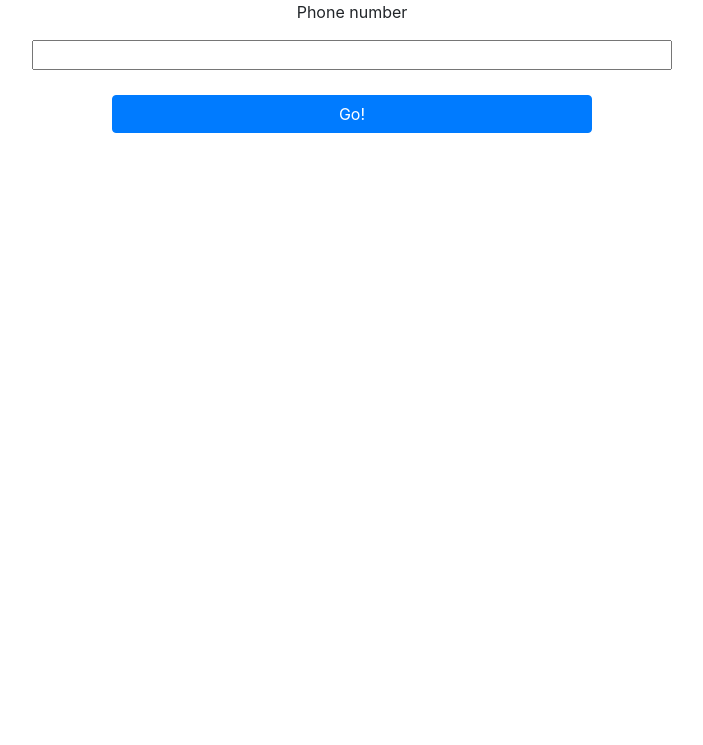
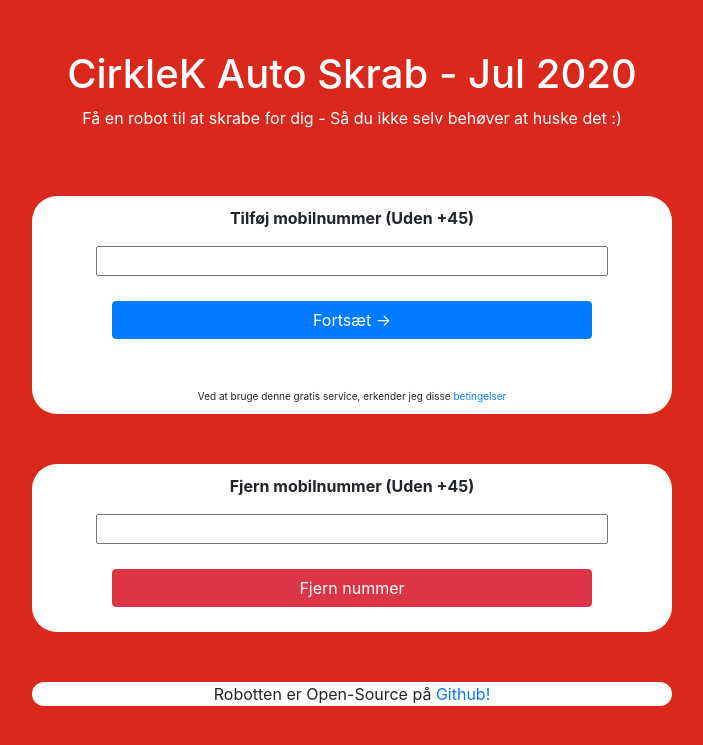
Before and after one commit to HLVM04/CircleKAutoSkrab, a Flask app: page / in a window 1280 px wide. Shown: the top 745 px of the page, without its empty margins (288-991 px from the left). Run offline with Flask 2, Linux system fonts and the light colour scheme.

Commit message:
Updated website and some code

```diff
--- a/app.py
+++ b/app.py
@@ -20,8 +20,13 @@ def do2FA():
 def addNumber():
     phone_number = request.args.get('phone')
     code = request.args.get('code')
-    scratch.addPhoneNumberWith2FACode(phone_number, code)
-    return jsonify({"test": "yes"})
+    result = scratch.addPhoneNumberWith2FACode(phone_number, code)
+    return jsonify({'Result': result})
+
+
+@app.route('/betingelser')
+def legal():
+    return render_template('legal.html')
 
 
 if __name__ == "__main__":
--- a/scratch.py
+++ b/scratch.py
@@ -16,6 +16,10 @@ headers = {
 
 
 def do2FA(phone_number):
+    if len(phone_number) != 8:
+        print("That's not a danish phone number")
+        return "Error: That's not a danish phone number"
+
     data = '{"id":"L2ZyZ2d2YXRmL3F4X2ZyZ2d2YXRmLmN1Yw==","pid":"' + phone_number + '"}'
     response = requests.post('https://skrab.circlek.one/lib/php/login/twofactor.php', headers=headers, data=data)
     print(phone_number)
@@ -28,7 +32,7 @@ def addPhoneNumberWith2FACode(phone_number, tfa_code):
     response = requests.post('https://skrab.circlek.one/lib/php/login/login.php', headers=headers, data=data)
     if 'error' in response.json():
         print('Error: ' + response.json()['error'])
-        return
+        return 'Error: ' + response.json()['error']
 
     cid = response.json()['cid']
 
@@ -49,7 +53,9 @@ def addPhoneNumberWith2FACode(phone_number, tfa_code):
             json.dump(phone_numbers, json_file)
 
         print('Success adding ' + phone_number + ' with cid ' + cid + ' to database!')
-        return 'success'
+        return 'Success'
+    else:
+        return 'Error: Failed login'
 
 
 def addPhoneNumber(phone_number):
--- a/templates/main.html
+++ b/templates/main.html
@@ -8,33 +8,82 @@
         function send2fa() {
             document.getElementById('phone').disabled = true;
             document.getElementById('tfaButton').disabled = true;
+            document.getElementById('tfaButton').innerHTML = '<span class="spinner-border spinner-border-sm" role="status" aria-hidden="true"></span>'
 
             var phone_number = document.getElementById('phone').value;
-            //$.getJSON("/2fa?phone=" + phone_number)
-
-            document.getElementById('tfaButton').style.display = "none";
-            document.getElementById('addNumberDiv').style.display = "block";
+            $.getJSON("/2fa?phone=" + phone_number, function(result) {
+                if (result == "200") {
+                    document.getElementById('tfaButton').style.display = "none";
+                    document.getElementById('addNumberDiv').style.display = "block";
+                }
+                else {
+                    alert('Det er ikke et 8-cifret nummer');
+                    location.reload();
+                }
+            });
         }
 
         function addNumber() {
             var phone_number = document.getElementById('phone').value;
-            var code = document.getElementById('2faCode').value;
+            var tfaCodeInput = document.getElementById('2faCode');
+            var tfaButton = document.getElementById('addNumberButton')
+            tfaButton.innerHTML = '<span class="spinner-border spinner-border-sm" role="status" aria-hidden="true"></span>';
+            var code = tfaCodeInput.value;
+            tfaButton.disabled = true
             $.getJSON("/addNumber?phone=" + phone_number + "&code=" + code, function(result) {
-                alert(result);
+                if (result['Result'] == "Error: invalidcode") {
+                    tfaButton.innerHTML = "Prøv igen"
+                    tfaButton.disabled = false
+                    alert('Forkert kode, prøv igen');
+                    tfaCodeInput.value = "";
+                    tfaCodeInput.focus();
+                } else {
+                    document.getElementById('addNumberButton').innerHTML = "Success!";
+                    alert('Dit nummer er nu tilføjet til robottens liste!');
+                    location.reload();
+                }
             });
         }
     </script>
+
+    <style>
+        .box {
+            width: 50%;
+            margin: auto;
+            text-align: center;
+            border-radius: 25px;
+            background-color: white;
+        }
+        .input {
+            text-align: center;
+            width: 80%;
+        }
+    </style>
 </head>
 
-<body>
-    <div id="tfaDiv" style="width: 50%; margin: auto; text-align: center;">
-        <p>Phone number</p>
-        <input type="tel" id="phone" pattern="[0-9]{8}" style="width: 100%">
-        <button id="tfaButton" style="margin: 25px; width: 75%;" type="button" class="btn btn-primary" onclick=send2fa()>Go!</button>
+<body style="background-color: #da291c;">
+    <h1 style="color: white; padding-top: 50px; text-align: center;">CirkleK Auto Skrab - Jul 2020</h1>
+    <p style="text-align: center; padding-bottom: 50px; color: white;">Få en robot til at skrabe for dig - Så du ikke selv behøver at huske det :)</p>
+
+    <div id="tfaDiv" class="box">
+        <p style="font-weight: bold; padding-top: 10px;">Tilføj mobilnummer (Uden +45)</p>
+        <input class="input" type="tel" id="phone" pattern="[0-9]{8}">
+        <button id="tfaButton" style="margin: 25px; width: 75%;" type="button" class="btn btn-primary" onclick=send2fa()>Fortsæt -></button>
+        <div id="addNumberDiv" style="display: none;  padding-top: 25px;">
+            <p>SMS Kode</p>
+            <input class="input" placeholder="****" type="tel" id="2faCode" pattern="[0-9]{4}">
+            <button id="addNumberButton" style="width: 75%;" type="button" class="btn btn-primary" onclick=addNumber()>Tilføj nummer!</button>
+        </div>
+        <p style="font-size: 10px; margin: 25px; padding-bottom: 10px;">Ved at bruge denne gratis service, erkender jeg disse <a href="/betingelser">betingelser</a> </p>
     </div>
-    <div id="addNumberDiv" style="display: none; width: 50%; margin: auto; text-align: center; padding-top: 25px;">
-        <p>2FA Code</p>
-        <input type="tel" id="2faCode" pattern="[0-9]{4}" style="width: 100%">
-        <button style="margin: 25px; width: 75%;" type="button" class="btn btn-primary" onclick=addNumber()>Go!</button>
+
+    <div id="tfaDiv" class="box" style="margin-top: 50px;">
+        <p style="font-weight: bold; padding-top: 10px;">Fjern mobilnummer (Uden +45)</p>
+        <input class="input" type="tel" id="phone" pattern="[0-9]{8}">
+        <button id="tfaButton" style="margin: 25px; width: 75%;" type="button" class="btn btn-danger" onclick=send2fa()>Fjern nummer</button>
+    </div>
+
+    <div class="box" style="margin-top: 50px;">
+        <p>Robotten er Open-Source på <a href="https://github.com/HLVM04/CirkleKAutoSkrab">Github!</a> </p>
     </div>
 </body>
```
Also changed, not shown: templates/legal.html (added, +31 -0 lines), 1 other file.
